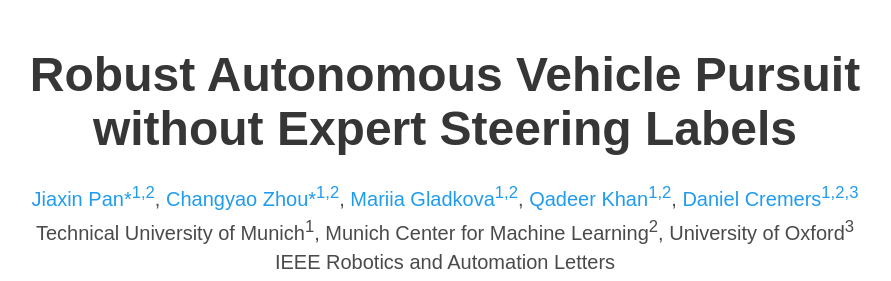
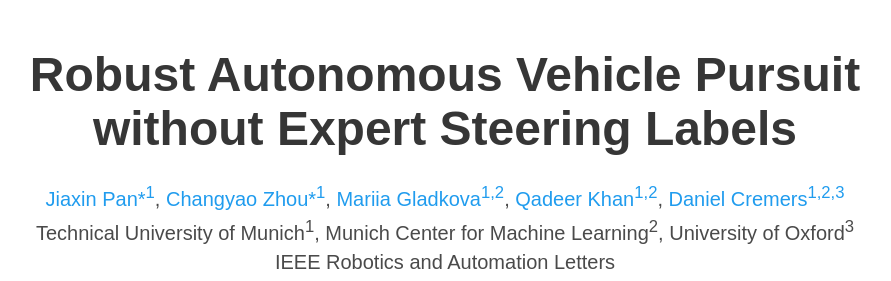
Before and after one commit to ChangyaoZhou/Autonomous-Vehicle-Pursuit, a plain HTML site: page index.html in a window 1280 px wide. Shown: the top 281 px of the page, without its empty margins (195-1086 px from the left). Drawn offline with nearby package versions, Linux system fonts and the light colour scheme; some icons are missing; a web font is replaced by a local one.

Commit message:
add overview image

```diff
--- a/index.html
+++ b/index.html
@@ -56,9 +56,9 @@
             <div class="is-size-5 publication-authors">
               <!-- Paper authors -->
               <span class="author-block">
-                <a href="https://github.com/Jiaxin-Pan" target="_blank">Jiaxin Pan*<sup>1,2</sup></a>,</span>
+                <a href="https://github.com/Jiaxin-Pan" target="_blank">Jiaxin Pan*<sup>1</sup></a>,</span>
                 <span class="author-block">
-                <a href="https://github.com/ChangyaoZhou" target="_blank">Changyao Zhou*<sup>1,2</sup></a>,</span>
+                <a href="https://github.com/ChangyaoZhou" target="_blank">Changyao Zhou*<sup>1</sup></a>,</span>
                 <span class="author-block">
                 <a href="https://cvg.cit.tum.de/members/gladkova" target="_blank">Mariia Gladkova<sup>1,2</sup></a>,</span>
                 <span class="author-block">
```
Also changed, not shown: static/images/pipeline_new.png (added).
